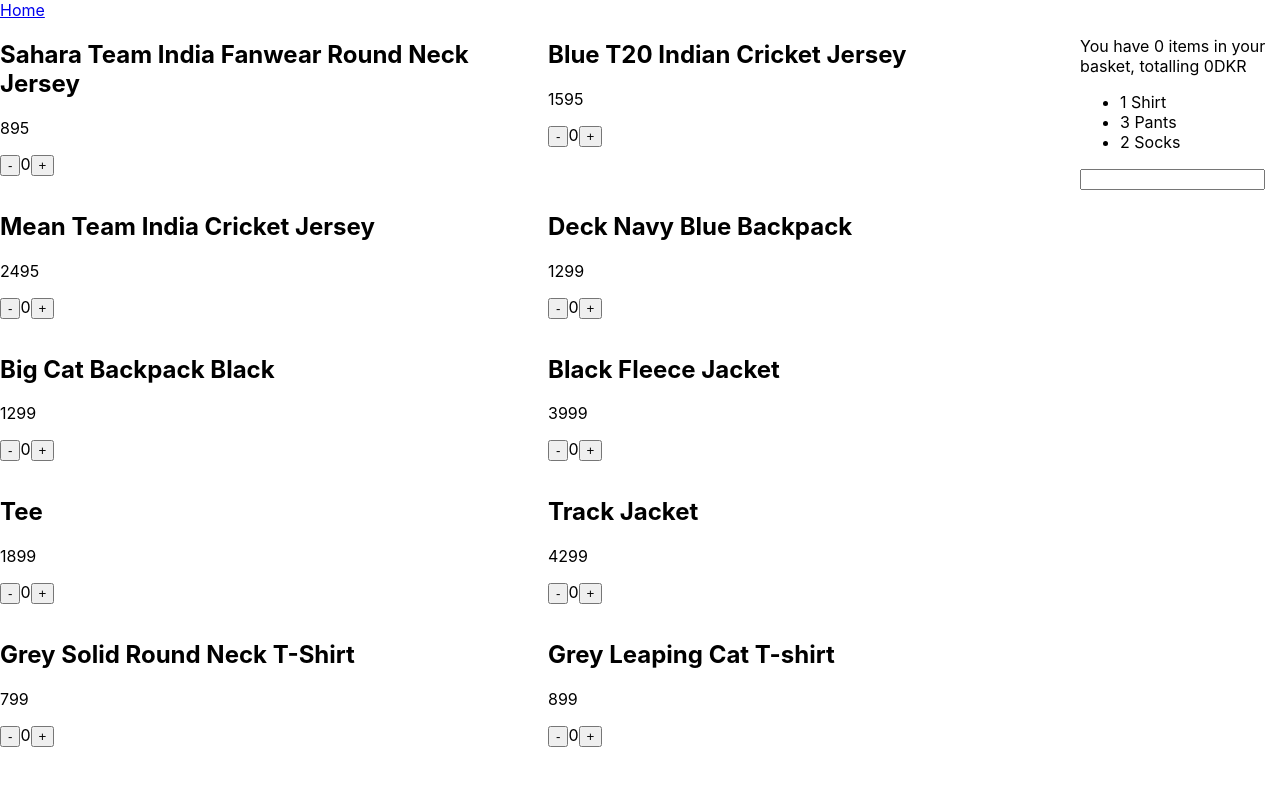
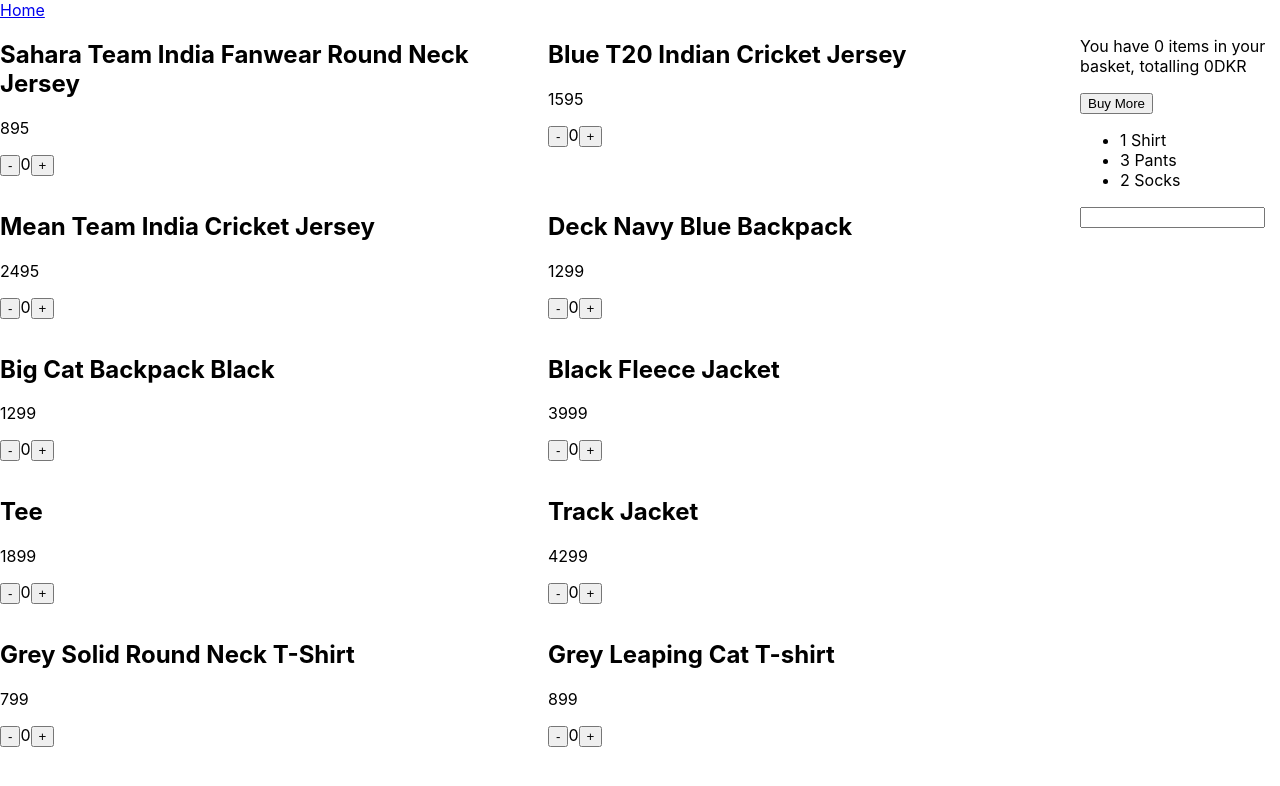
Before and after one commit to jonasholbech/myreactshop, a React (Create React App) app: page / in a window 1280 px wide. Shown: the top 786 px of the page. Built offline with nearby package versions, Linux system fonts and the light colour scheme.

Commit message:
cart state

```diff
--- a/src/MyBasket.js
+++ b/src/MyBasket.js
@@ -1,9 +1,20 @@
+import { useState } from "react";
 export default function MyBasket({ basket }) {
-  const cart = [
+  const [cart, setCart] = useState([
     { name: "Shirt", amount: 1 },
     { name: "Pants", amount: 3 },
     { name: "Socks", amount: 2 },
-  ];
+  ]);
+
+  function addToCart() {
+    setCart((nextCart) => [
+      ...nextCart,
+      {
+        name: "Shoes",
+        amount: 14,
+      },
+    ]);
+  }
 
   return (
     <section className="MyBasket">
@@ -11,6 +22,7 @@
         You have {basket.length} item{basket.length !== 1 ? "s" : ""} in your
         basket, totalling 0DKR
       </p>
+      <button onClick={addToCart}>Buy More</button>
       <ul>
         {cart.map((item) => (
           <CartItem name={item.name} amount={item.amount} key={item.name} />
```
